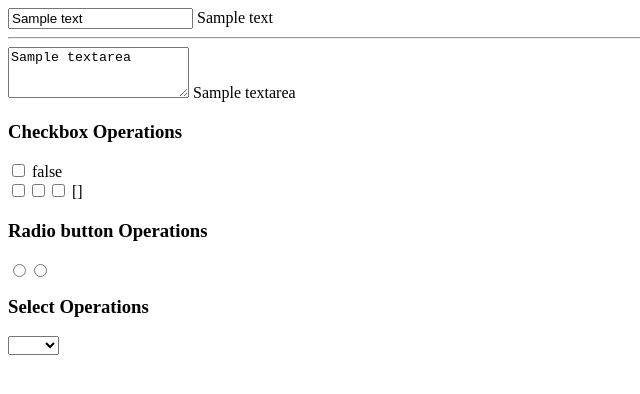
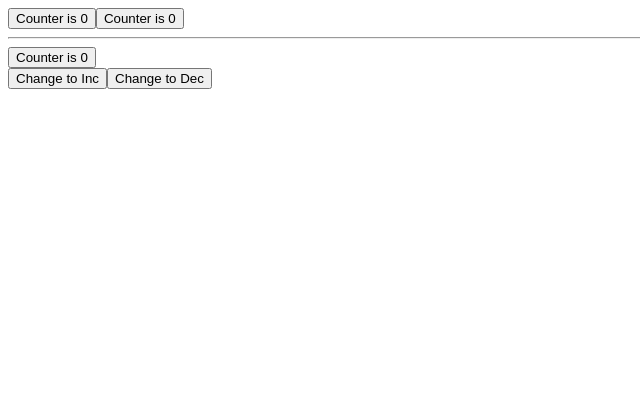
Before and after one commit to oclk/vue-tutorial, a plain HTML site: page index.html in a window 1280 px wide. Shown: the whole page, without its empty margins (0-640 px from the left). Drawn offline with nearby package versions, Linux system fonts and the light colour scheme.

Commit message:
Lesson #11 - Components Basics [ 👻 ]

```diff
--- a/app.js
+++ b/app.js
@@ -226,6 +226,7 @@ Vue.createApp(App).mount('#app')
 */
 
 // Lesson #10 - Form Input Bindings [ ✍️ ]
+/*
 // v-model
 // Text
 // Multiline text
@@ -244,3 +245,37 @@ const App = {
 }
 
 Vue.createApp(App).mount('#app')
+*/
+
+// Lesson #11 - Components Basics [ 👻 ]
+// Base Example
+// Reusing Components
+// Dynamic Components
+const App = {
+    data: () => ({
+        selectedComponent: 'inc-btn',
+    }),
+}
+
+const IncBtn = {
+    data: () => ({
+        counter: 0,
+    }),
+    template: `
+    <button @click="counter++">Counter is {{ counter }} </button>
+    `
+}
+
+const DecBtn = {
+    data: () => ({
+        counter: 0,
+    }),
+    template: `
+    <button @click="counter--">Counter is {{ counter }} </button>
+    `
+}
+
+Vue.createApp(App)
+    .component('IncBtn', IncBtn)
+    .component('DecBtn', DecBtn)
+    .mount('#app')
--- a/index.html
+++ b/index.html
@@ -131,6 +131,7 @@
 -->
 
 <!-- Lesson #10 - Form Input Bindings [ ✍️ ] -->
+<!--
 <div id="app">
     <form>
         <input v-model="text" type="text" placeholder="type text">
@@ -166,5 +167,17 @@
         </div>
     </form>
 </div>
+-->
+
+<!-- Lesson #11 - Components Basics [ 👻 ] -->
+<div id="app">
+    <inc-btn></inc-btn>
+    <inc-btn></inc-btn>
+    <hr>
+    <component :is="selectedComponent"></component>
+    <br>
+    <button @click="selectedComponent = 'inc-btn'">Change to Inc</button>
+    <button @click="selectedComponent = 'dec-btn'">Change to Dec</button>
+</div>
 
 <script src="app.js"></script>
```
